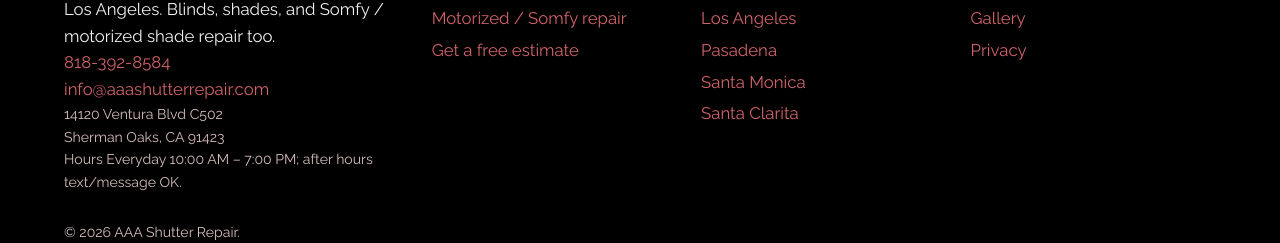
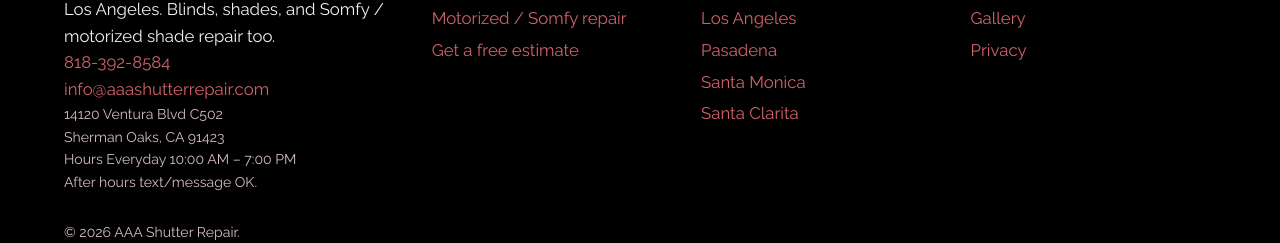
Before and after one commit to bfreyre1/aaashutterrepair, a Next.js app: page / in a window 1280 px wide. Shown: the part 3798-4041 px from the top of the page. Built offline with nearby package versions, Linux system fonts and the light colour scheme; no server answers.

Commit message:
Split footer hours onto two NAP lines so the after-hours note does not wrap mid-phrase.
Co-authored-by: bfreyre1 <bfreyre1@users.noreply.github.com>

```diff
--- a/components/Footer.tsx
+++ b/components/Footer.tsx
@@ -6,6 +6,7 @@ import {
   CITY_LINKS,
   EMAIL,
   HOURS_FOOTER,
+  HOURS_FOOTER_AFTER,
   PHONE_DISPLAY,
   SERVICE_LINKS,
   SITE_NAME,
@@ -33,6 +34,8 @@ export function Footer() {
             {ADDRESS.city}, {ADDRESS.region} {ADDRESS.postal}
             <br />
             {HOURS_FOOTER}
+            <br />
+            {HOURS_FOOTER_AFTER}
           </address>
         </div>
         <div>
--- a/lib/site.ts
+++ b/lib/site.ts
@@ -11,8 +11,8 @@ export const EMAIL = "info@aaashutterrepair.com";
 export const HOURS_DISPLAY = "Everyday 10:00 AM – 7:00 PM";
 export const HOURS_HERO =
   "Live help daily 10am–7pm · Text anytime — we schedule back";
-export const HOURS_FOOTER =
-  "Hours Everyday 10:00 AM – 7:00 PM; after hours text/message OK.";
+export const HOURS_FOOTER = "Hours Everyday 10:00 AM – 7:00 PM";
+export const HOURS_FOOTER_AFTER = "After hours text/message OK.";
 export const HOURS_FAQ = {
   question: "Are you open 24/7?",
   answer:
```
